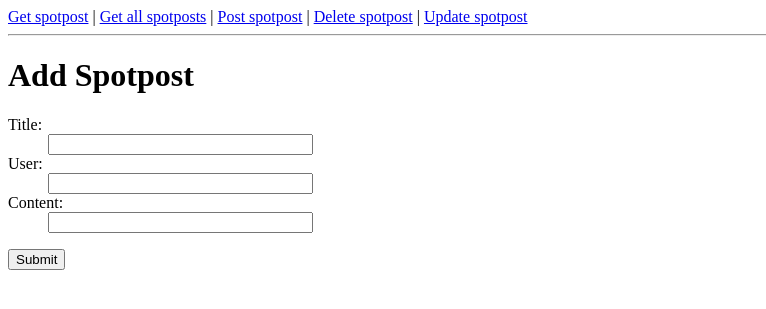
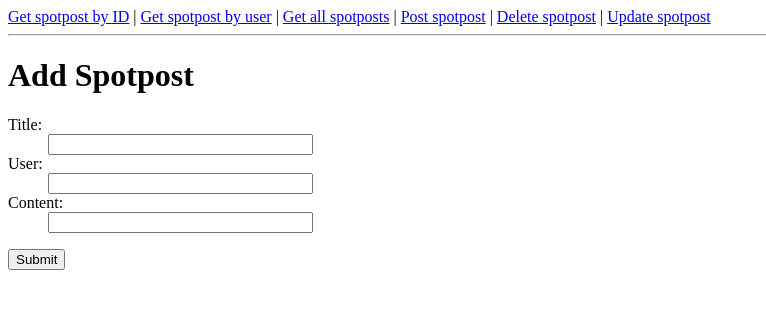
Before and after one commit to briantruong777/SpotPost, a Flask app: page /spotpost/post in a window 1280 px wide. Shown: the top 309 px of the page, without its empty margins (0-766 px from the left). Run offline with Flask 2, Linux system fonts and the light colour scheme.

Commit message:
Added searching spotposts by user functionality.
Cleaned up the HTML files as well.

```diff
--- a/main.py
+++ b/main.py
@@ -28,15 +28,27 @@ def initDB():
 
 '''
 '
-'	Processes input for getting a spotpost.
+'	Processes input for getting a spotpost by ID.
 '
 '''
-@app.route('/spotpost/get', methods = ['GET', 'POST'])
-def get_spotpost_input():
+@app.route('/spotpost/getid', methods = ['GET', 'POST'])
+def get_spotpost_input_id():
 	if request.method == 'GET':
-		return render_template('get_spotpost.html')
+		return render_template('get_spotpost_byid.html')
 	curr_id = request.form['id']
 	return redirect(url_for('get_spotpost', id = curr_id))
+
+'''
+'
+'	Prompts the user to input a username to search spotposts for.
+'
+'''
+@app.route('/spotpost/getuser', methods = ['GET', 'POST'])
+def get_spotpost_input_user():
+	if request.method == 'GET':
+		return render_template('get_spotpost_byuser.html')
+	user = request.form['user']
+	return redirect(url_for('get_spotpost_user', user = user))
 
 '''
 '
@@ -47,8 +59,8 @@ def get_spotpost_input():
 @app.route('/spotpost/get/<id>')
 def get_spotpost(id):
 	cursor.execute('SELECT * FROM test WHERE id = ?', (id,))
-	data = cursor.fetchone()
-	return render_template('get_spotpost_byid.html', item = data)
+	data = cursor.fetchall()
+	return render_template('get_spotpost.html', data_query = data)
 
 '''
 '
@@ -60,7 +72,20 @@ def get_all_spotposts():
 	cursor.execute('SELECT * FROM test')
 	data = cursor.fetchall()
 
-	return render_template('get_all_spotposts.html', data_query = data)
+	return render_template('get_spotpost.html', data_query = data)
+
+'''
+'
+'	Gets the spotposts associated with the User.
+'	@param user = User of spotpost to get.
+'
+'''
+@app.route('/spotpost/get/user/<user>')
+def get_spotpost_user(user):
+	cursor.execute('SELECT * FROM test WHERE name = ?', (user,))
+	data = cursor.fetchall()
+
+	return render_template('get_spotpost.html', data_query = data)
 
 '''
 '
--- a/templates/layout.html
+++ b/templates/layout.html
@@ -2,7 +2,8 @@
 <title>Spotpost Demo</title>
 <div class="page">
   <div class="navigation">
-    <a href="{{ url_for('get_spotpost_input') }}">Get spotpost</a> |
+    <a href="{{ url_for('get_spotpost_input_id') }}">Get spotpost by ID</a> |
+    <a href="{{ url_for('get_spotpost_input_user') }}">Get spotpost by user</a> |
     <a href="{{ url_for('get_all_spotposts') }}">Get all spotposts</a> |
     <a href="{{ url_for('post_spotpost') }}">Post spotpost</a> |
     <a href="{{ url_for('delete_spotpost_input') }}">Delete spotpost</a> |
```
Also changed, not shown: templates/get_spotpost.html (+25 -8 lines), templates/get_spotpost_byuser.html (added, +11 -0 lines), templates/index.html (deleted, +0 -34 lines).
